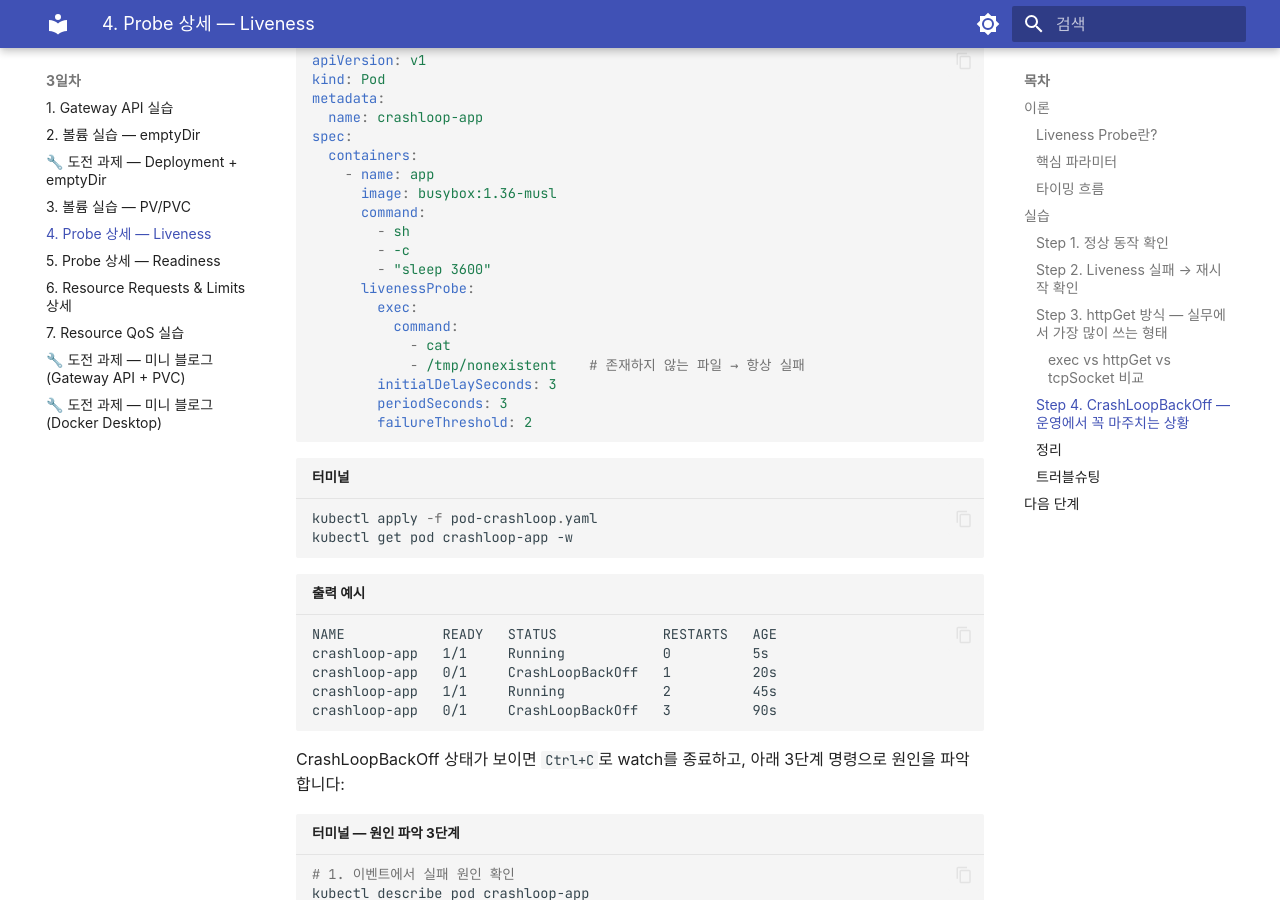
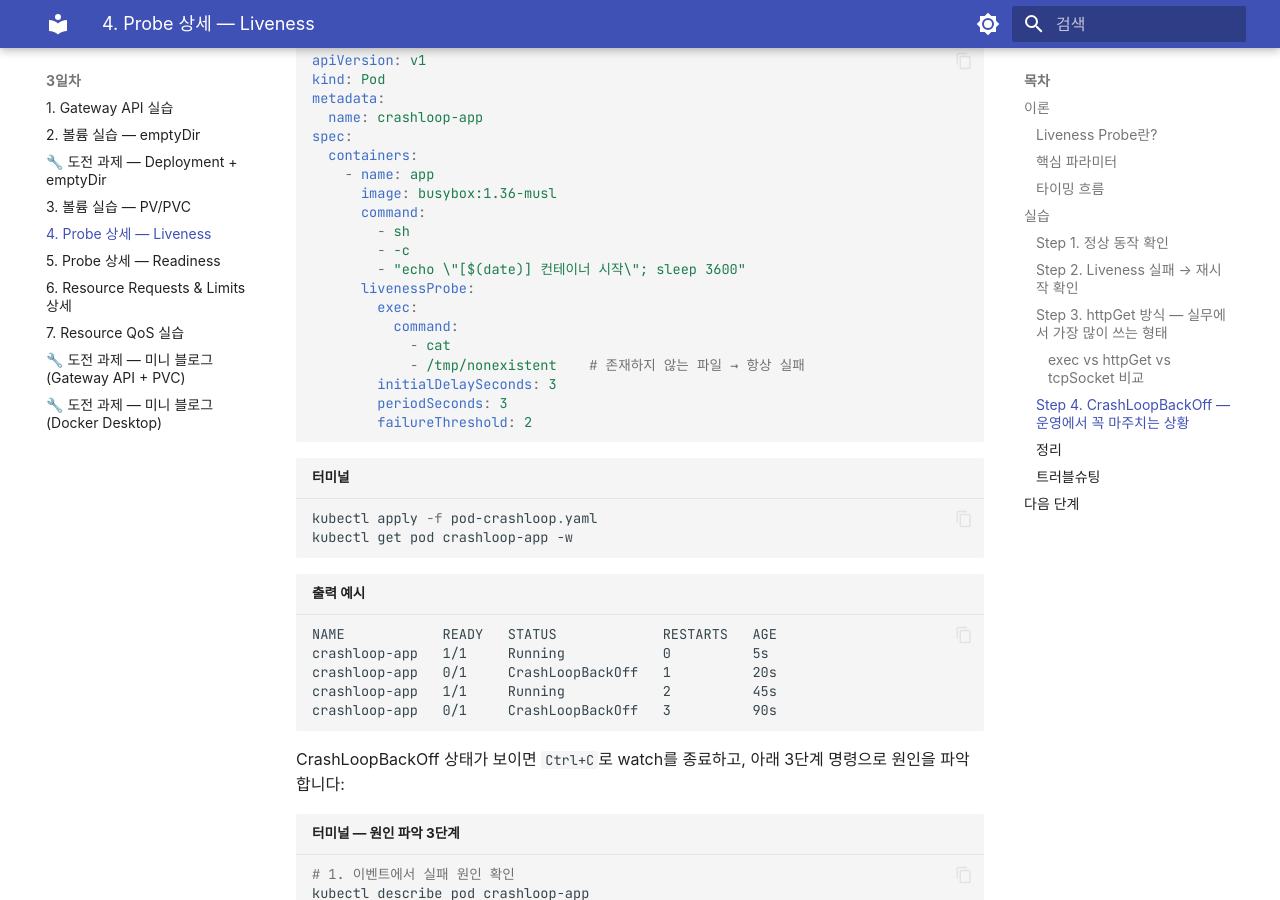
Before and after one commit to skilleat-labs/k8s-for-4days, an MkDocs documentation site: the page built from docs/day3/4-1-probe-liveness.md, in a window 1280 px wide and 900 px high, scrolled down 5756 px. Built offline with MkDocs 1.6.1 and Material for MkDocs 9.7.7, drawn with Linux system fonts in a browser that asks for light colours; some web fonts are replaced.

Commit message:
Add echo log to crashloop-app so kubectl logs shows output
Co-Authored-By: Claude Sonnet 4.6 <noreply@anthropic.com>

```diff
--- a/docs/day3/4-1-probe-liveness.md
+++ b/docs/day3/4-1-probe-liveness.md
@@ -245,7 +245,7 @@ spec:
       command:
         - sh
         - -c
-        - "sleep 3600"
+        - "echo \"[$(date)] 컨테이너 시작\"; sleep 3600"
       livenessProbe:
         exec:
           command:
```
